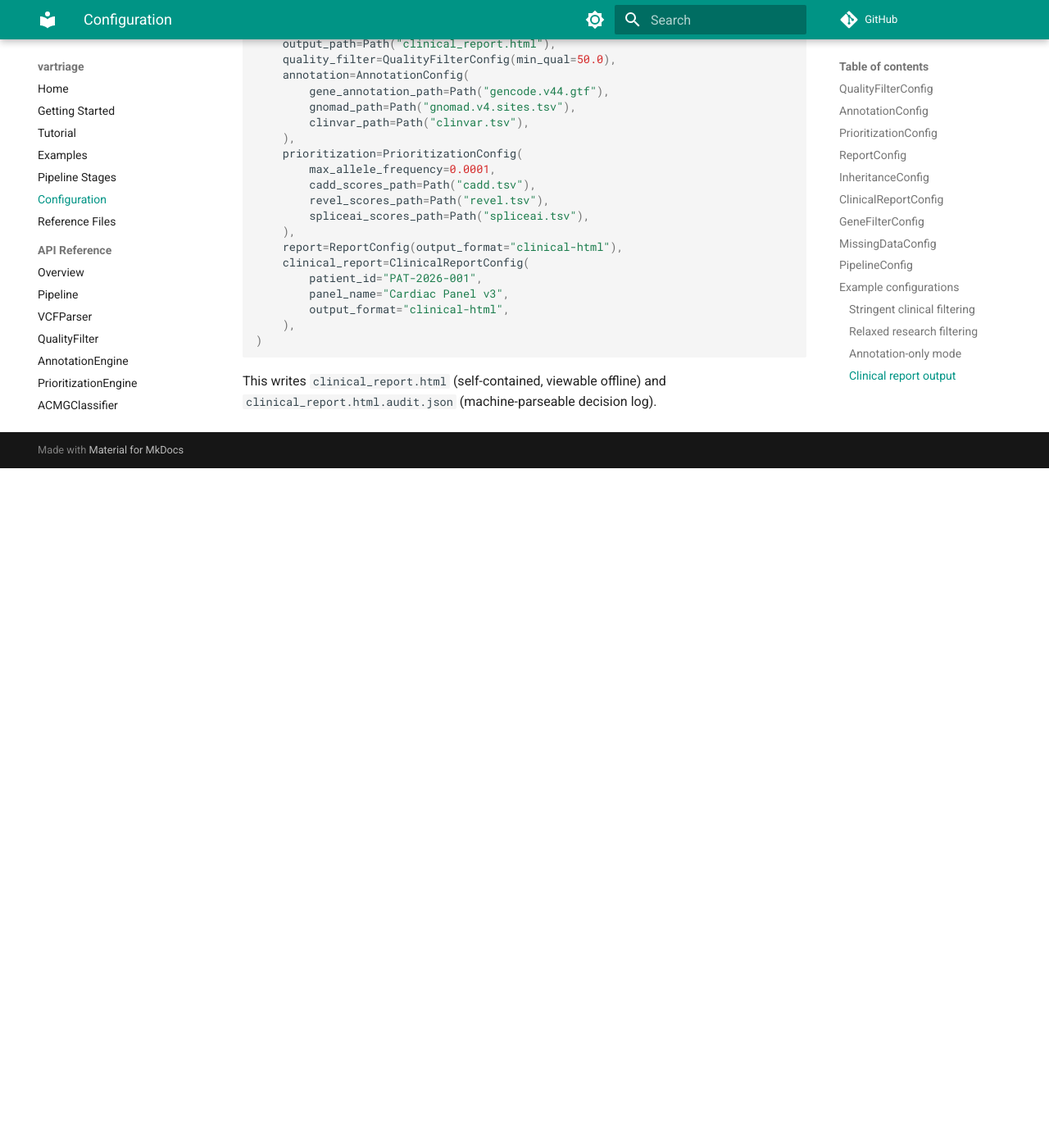
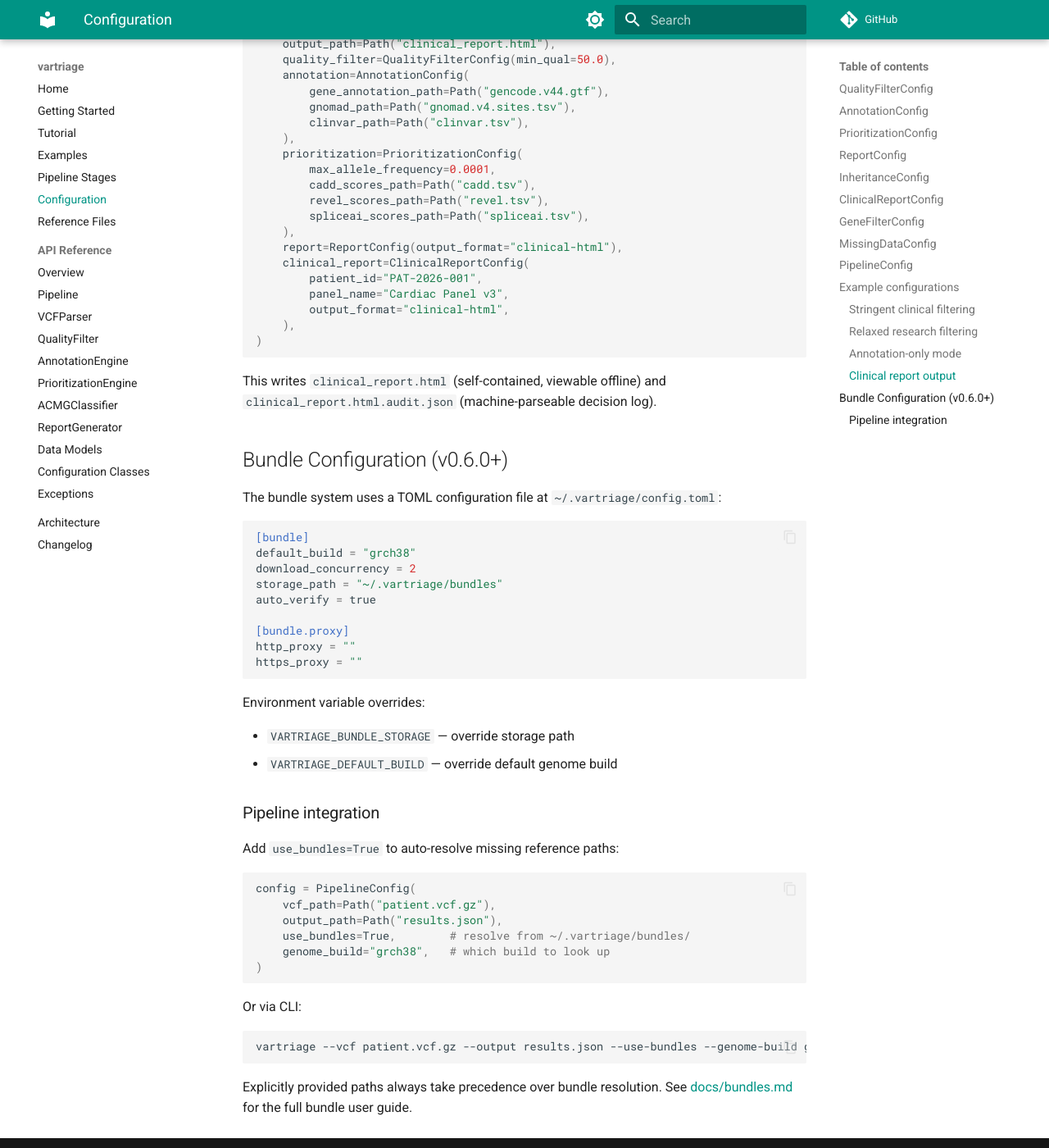
Before and after one commit to Behordeun/vartriage, an MkDocs documentation site: the page built from docs/configuration.md, in a window 1280 px wide and 1400 px high, scrolled down 6830 px. Shown: the whole window at 82% size. Built offline with MkDocs 1.6.1 and Material for MkDocs 9.7.7, drawn with Linux system fonts in a browser that asks for light colours; comment, search, counter and statistics services are not loaded; before the commit the page ends 7401 px from its top, so only the background shows below that.

Commit message:
docs: update changelog, README, and config for v0.6.0- Bump version to 0.6.0 in pyproject.toml and __init__.py- Add v0.6.0 changelog entry documenting score bundle downloader- Add bundle quickstart section to README- Add Bundle Configuration section to docs/configuration.md  with TOML config, env overrides, and pipeline integration examples

````diff
--- a/docs/configuration.md
+++ b/docs/configuration.md
@@ -299,3 +299,45 @@
 ```
 
 This writes `clinical_report.html` (self-contained, viewable offline) and `clinical_report.html.audit.json` (machine-parseable decision log).
+
+## Bundle Configuration (v0.6.0+)
+
+The bundle system uses a TOML configuration file at `~/.vartriage/config.toml`:
+
+```toml
+[bundle]
+default_build = "grch38"
+download_concurrency = 2
+storage_path = "~/.vartriage/bundles"
+auto_verify = true
+
+[bundle.proxy]
+http_proxy = ""
+https_proxy = ""
+```
+
+Environment variable overrides:
+
+- `VARTRIAGE_BUNDLE_STORAGE` — override storage path
+- `VARTRIAGE_DEFAULT_BUILD` — override default genome build
+
+### Pipeline integration
+
+Add `use_bundles=True` to auto-resolve missing reference paths:
+
+```python
+config = PipelineConfig(
+    vcf_path=Path("patient.vcf.gz"),
+    output_path=Path("results.json"),
+    use_bundles=True,        # resolve from ~/.vartriage/bundles/
+    genome_build="grch38",   # which build to look up
+)
+```
+
+Or via CLI:
+
+```bash
+vartriage --vcf patient.vcf.gz --output results.json --use-bundles --genome-build grch38
+```
+
+Explicitly provided paths always take precedence over bundle resolution. See [docs/bundles.md](bundles.md) for the full bundle user guide.
--- a/pyproject.toml
+++ b/pyproject.toml
@@ -4,7 +4,7 @@
 
 [project]
 name = "vartriage"
-version = "0.5.0"
+version = "0.6.0"
 description = "A streaming pipeline library for identifying and classifying pathogenic genetic variants from VCF data"
 license = "MIT"
 requires-python = ">=3.10"
--- a/vartriage/__init__.py
+++ b/vartriage/__init__.py
@@ -39,7 +39,7 @@
 
     __version__ = _get_version("vartriage")
 except Exception:
-    __version__ = "0.1.0"
+    __version__ = "0.6.0"
 
 __all__ = [
     # Pipeline orchestrator
````
Also changed, not shown: README.md (+17 -1 lines), docs/changelog.md (+20 -0 lines).
